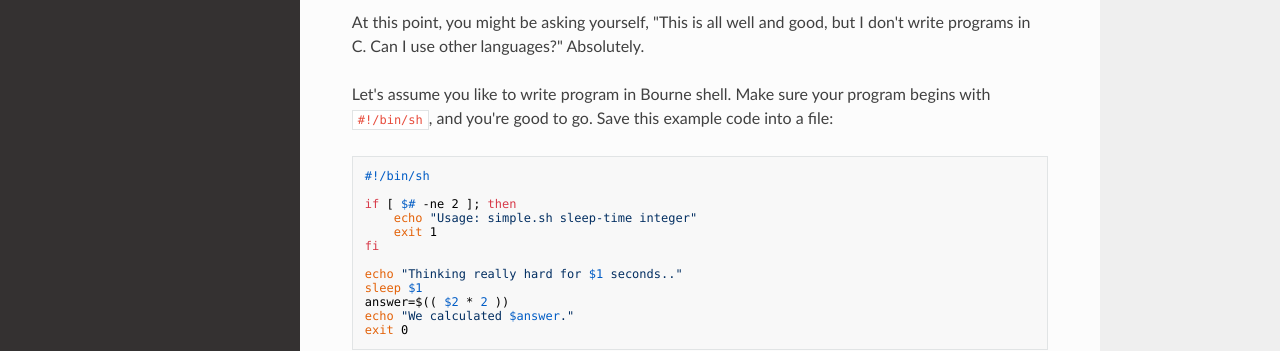
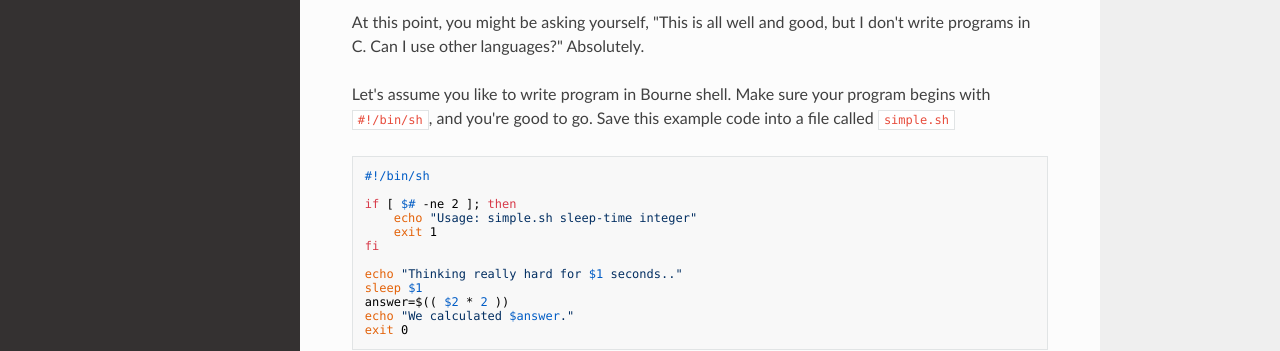
Before and after one commit to opensciencegrid/dosar, an MkDocs documentation site: the page built from docs/Materials/05-ScriptingJob.md, in a window 1280 px wide and 939 px high. Shown: the part 277-628 px from the top of the window. Built offline with MkDocs 1.6.1, drawn with Linux system fonts in a browser that asks for light colours; nearby versions of some CDN libraries; old or Windows-style settings are respelled for this version of MkDocs.

Commit message:
Update 05-ScriptingJob.md

````diff
--- a/docs/Materials/05-ScriptingJob.md
+++ b/docs/Materials/05-ScriptingJob.md
@@ -6,7 +6,7 @@ The objective of this exercise is to demonstrate that you can submit jobs to Con
 
 At this point, you might be asking yourself, "This is all well and good, but I don't write programs in C. Can I use other languages?" Absolutely.
 
-Let's assume you like to write program in Bourne shell. Make sure your program begins with `#!/bin/sh`, and you're good to go. Save this example code into a file:
+Let's assume you like to write program in Bourne shell. Make sure your program begins with `#!/bin/sh`, and you're good to go. Save this example code into a file called `simple.sh`
 
 ```
 #!/bin/sh
````
